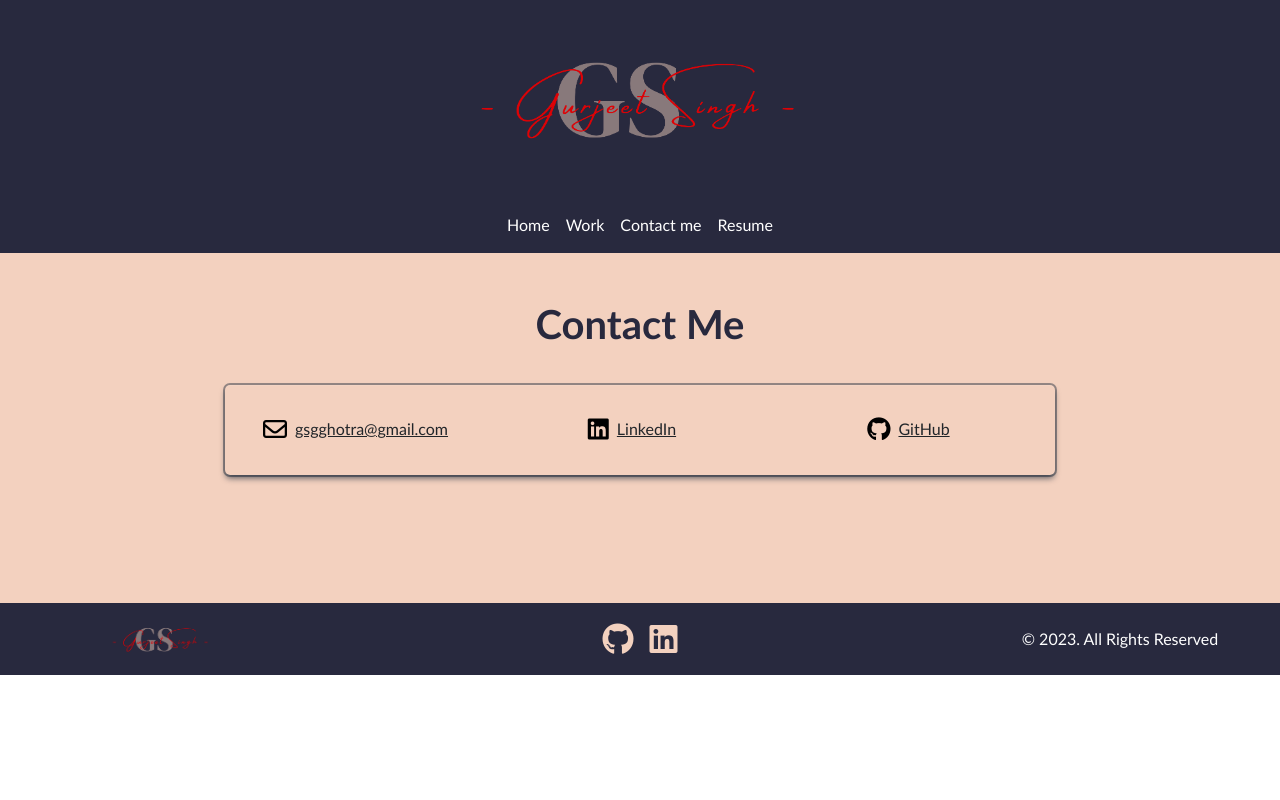
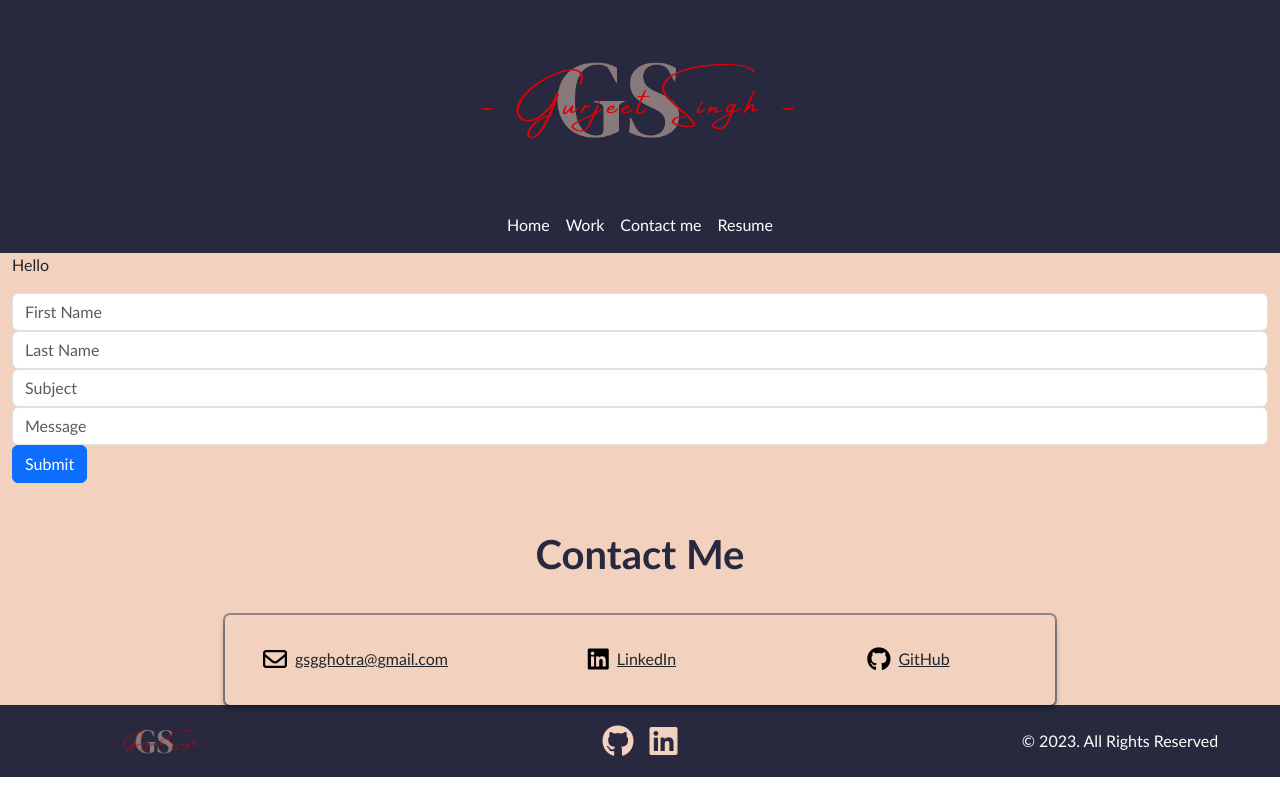
Before and after one commit to gsgghotra/react-portfolio, a React (Vite) app: page /contactme in a window 1280 px wide. Built offline with nearby package versions, Linux system fonts and the light colour scheme.

Commit message:
Contact form added

```diff
--- /dev/null
+++ b/src/components/Form/ContactForm.jsx
@@ -0,0 +1,86 @@
+import React, { useState } from 'react';
+
+function ContactForm() {
+    // Setting the component's initial state
+    const [formData, setFormData] = useState({
+        firstName: '',
+        lastName: '',
+        subject: '',
+        message: '',
+    });
+
+    const handleInputChange = (event) => {
+        // Getting the value and name of the input which triggered the change
+        let value = event.target.value;
+        const name = event.target.name;
+
+        // Updating the input's state
+        setFormData({
+        ...formData,
+        [name]: value,
+        });
+    };
+
+    const handleFormSubmit = (event) => {
+        // Preventing the default behavior of the form submit (which is to refresh the page)
+        event.preventDefault();
+        if (!formData.firstName || !formData.lastName) {
+        alert('Fill out your first and last name please!');
+        } else {
+        alert(`Hello ${formData.firstName} ${formData.lastName}`);
+        }
+
+        setFormData({
+            firstName: '',
+            lastName: '',
+            subject: '',
+            message: '',
+        });
+    };
+
+  // Notice how each input has a `value`, `name`, and `onChange` prop
+    return (
+    <div>
+        <p>
+            Hello {formData.firstName} {formData.lastName}
+        </p>
+        <form className="form">
+            <input
+            className="form-control"
+            value={formData.firstName}
+            name="firstName"
+            onChange={handleInputChange}
+            type="text"
+            placeholder="First Name"
+            />
+            <input
+            className="form-control"
+            value={formData.lastName}
+            name="lastName"
+            onChange={handleInputChange}
+            type="text"
+            placeholder="Last Name"
+            />
+            <input
+            className="form-control"
+            value={formData.subject}
+            name="sunject"
+            onChange={handleInputChange}
+            type="text"
+            placeholder="Subject"
+            />
+            <input
+            className="form-control"
+            value={formData.message}
+            name="message"
+            onChange={handleInputChange}
+            type="text"
+            placeholder="Message"
+            />
+            <button onClick={handleFormSubmit} className="btn btn-primary">Submit</button>
+        </form>
+    </div>
+    );
+}
+
+export default ContactForm;
--- a/src/pages/Contact.jsx
+++ b/src/pages/Contact.jsx
@@ -1,6 +1,9 @@
+import ContactForm from "../components/Form/ContactForm";
+
 const Contact = () => {
     return(
         <section className="container-fluid" id="contactMe">
+            <ContactForm/>
                 <h2 className="w-auto p-3 fs-1 heading primary-color" >Contact Me</h2>
                     <div className="row pt-3 d-flex justify-content-center">
                         {/* Contact me Card */}
```
